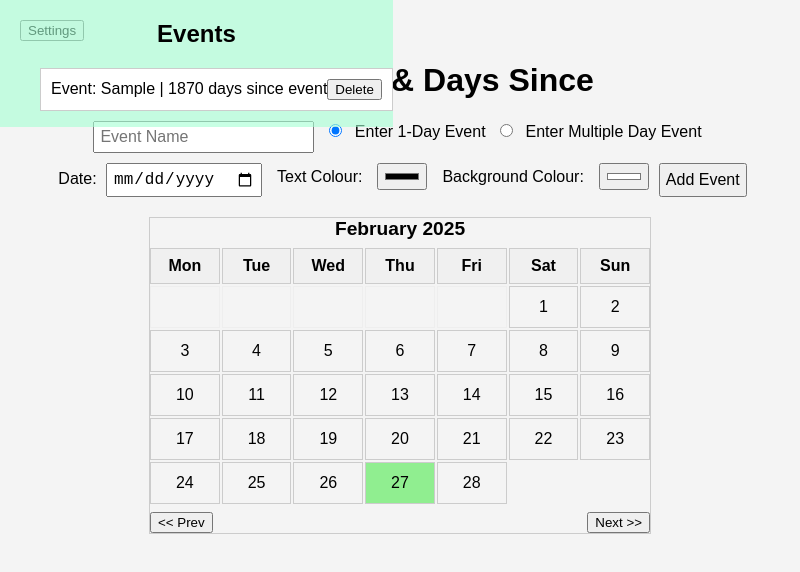
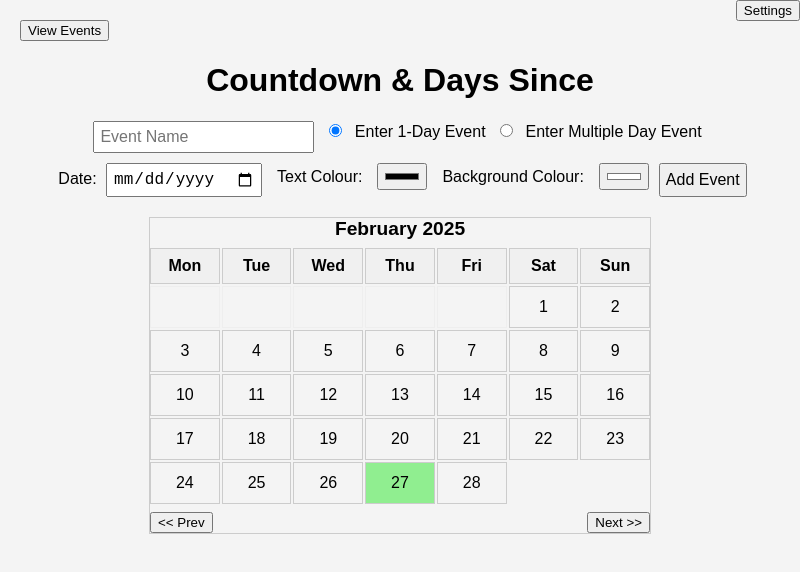
Before and after one commit to TeaElming/event-widget, an Electron app: page index.html in a window 800 px wide. Both pictures are taken after typing "Sample", "2020-01-15" into the empty fields and a click on the button "Add Event". Drawn offline with Linux system fonts and the light colour scheme; files whose address does not match are found by name.

Commit message:
Updated functionality to open and close list of events

```diff
--- a/components/css/calendar.css
+++ b/components/css/calendar.css
@@ -26,7 +26,8 @@
 .calendar-grid {
   display: grid;
   grid-template-columns: repeat(7, 1fr);
-  gap: 2px; /* small gap between cells */
+  gap: 2px;
+  /* small gap between cells */
 }
 
 /* Headers for days of the week (Mon, Tue, etc.) */
@@ -54,7 +55,8 @@
   display: flex;
   justify-content: center;
   align-items: center;
-  cursor: pointer; /* if you want a pointer on hover */
+  cursor: pointer;
+  /* if you want a pointer on hover */
 }
 
 .calendar-day:hover {
--- a/components/css/eventList.css
+++ b/components/css/eventList.css
@@ -1,6 +1,38 @@
 #events-list {
   position: fixed;
+  top: 0;
   left: 0;
-  top: 0; /* or wherever you want it vertically */
+  width: 300px;
+  height: 100%;
   background-color: rgba(163, 255, 211, 0.599);
+
+  /* Start hidden off-screen to the left */
+  transform: translateX(-100%);
+  transition: transform 0.3s ease;
+
+  /* If it’s tall, allow scrolling */
+  overflow-y: auto;
 }
+
+/* When we add the .open class, it slides in */
+#events-list.open {
+  transform: translateX(0);
+}
+
+#event-items {
+  margin: 0;
+  padding: 0;
+  list-style-type: none;
+}
+
+#event-items li {
+  margin: 0;
+  padding: 10px;
+  border: 1px solid #ccc;
+
+  display: flex;
+  align-items: center;
+  justify-content: space-between;
+  cursor: pointer;
+  /* make list items clickable */
+}
--- /dev/null
+++ b/components/js/events.js
@@ -0,0 +1,30 @@
+/**
+ * events.js
+ *
+ * @format
+ */
+
+// Load and save event data from localStorage
+export function loadEvents() {
+	return JSON.parse(localStorage.getItem("events")) || []
+}
+
+export function saveEvents(events) {
+	localStorage.setItem("events", JSON.stringify(events))
+}
+
+// Compute day-difference text
+export function getDateDifferenceText(targetDate) {
+	const now = new Date()
+	now.setHours(0, 0, 0, 0)
+	const target = new Date(targetDate)
+	target.setHours(0, 0, 0, 0)
+	const diff = Math.ceil((target - now) / (1000 * 60 * 60 * 24))
+	if (diff > 0) {
+		return `${diff} days until`
+	} else if (diff < 0) {
+		return `${Math.abs(diff)} days since`
+	} else {
+		return "Today!"
+	}
+}
--- /dev/null
+++ b/components/js/eventsList.js
@@ -0,0 +1,64 @@
+/**
+ * eventList.js
+ *
+ * @format
+ */
+
+import { getDateDifferenceText, saveEvents } from "./events.js"
+
+// Update the display text for a single event
+function updateEventDisplay(element, event) {
+	let displayText = `${event.name}`
+	if (event.type === "single" && event.date) {
+		displayText += ` | ${getDateDifferenceText(event.date)} event`
+	} else if (event.type === "multiple") {
+		if (event.startDate) {
+			displayText += ` | Start: ${getDateDifferenceText(event.startDate)}`
+		}
+		if (event.endDate) {
+			displayText += ` | End: ${getDateDifferenceText(event.endDate)}`
+		}
+	}
+	element.textContent = displayText
+}
+
+// Create and add an event list item to the UI
+export function addEventToList(
+	event,
+	index,
+	events,
+	eventItemsList,
+	renderEvents
+) {
+	const li = document.createElement("li")
+	li.style.color = event.textColour
+	li.style.backgroundColor = event.bgColour
+	li.setAttribute("data-index", index)
+
+	// Description span
+	const eventSpan = document.createElement("span")
+	updateEventDisplay(eventSpan, event)
+	li.appendChild(eventSpan)
+
+	// Delete button
+	const deleteBtn = document.createElement("button")
+	deleteBtn.textContent = "Delete"
+	deleteBtn.addEventListener("click", () => {
+		events.splice(index, 1)
+		saveEvents(events)
+		renderEvents()
+	})
+	li.appendChild(deleteBtn)
+
+	eventItemsList.appendChild(li)
+}
+
+// Re-render all events in the UI
+export function renderEvents(events, eventItemsList) {
+	eventItemsList.innerHTML = ""
+	events.forEach((event, index) => {
+		addEventToList(event, index, events, eventItemsList, () => {
+			renderEvents(events, eventItemsList)
+		})
+	})
+}
--- a/index.html
+++ b/index.html
@@ -11,8 +11,13 @@
 </head>
 
 <body>
+  <!-- Toggle Button -->
+  <button id="toggle-events-btn" class="toggle-button">View Events</button>
+
   <!-- Placeholder Settings Button -->
-  <button id="settings-btn">Settings</button>
+  <button id="settings-btn" style="position: absolute; top: 0; right: 0;">
+    Settings
+  </button>
 
   <h1>Countdown & Days Since</h1>
 
@@ -63,9 +68,12 @@
   <!-- Calendar Container -->
   <div id="calendar-container"></div>
 
-  <script type="module" src="renderer.js"></script>
+  <script type="module" src="./renderer.js"></script>
+  <script type="module" src="./components/js/calendar.js"></script>
+  <script type="module" src="./components/js/events.js"></script>
+  <script type="module" src="./components/js/eventsList.js"></script>
 
-  <script type="module" src="calendar.js"></script>
+
 </body>
 
 </html>
--- a/renderer.js
+++ b/renderer.js
@@ -1,8 +1,20 @@
-/** @format */
+/**
+ * renderer.js
+ *
+ * @format
+ */
 
 import Calendar from "./components/js/calendar.js"
 
+import {
+  loadEvents,
+  saveEvents,
+  getDateDifferenceText,
+} from "./components/js/events.js"
+import { renderEvents } from "./components/js/eventsList.js"
+
 document.addEventListener("DOMContentLoaded", () => {
+  // Grab form & DOM elements
   const eventNameInput = document.getElementById("event-name")
   const singleDateInput = document.getElementById("single-date")
   const startDateInput = document.getElementById("start-date")
@@ -16,21 +28,20 @@ document.addEventListener("DOMContentLoaded", () => {
     "multiple-date-container"
   )
   const eventTypeRadios = document.getElementsByName("event-type")
+
+  // Initialize the Calendar
   const myCalendar = new Calendar("calendar-container")
-  console.log("Triggered")
   myCalendar.render()
 
-	//  CALENDAR STYLING
+  // Highlight today's date in light green
   const today = new Date()
   const yyyy = today.getFullYear()
   const mm = String(today.getMonth() + 1).padStart(2, "0")
   const dd = String(today.getDate()).padStart(2, "0")
   const todayStr = `${yyyy}-${mm}-${dd}`
+  myCalendar.setDateStyle(todayStr, { backgroundColor: "lightgreen" })
 
-	myCalendar.setDateStyle(todayStr, { backgroundColor: "lightgreen" })
-	// END OF CALENDAR STYLING
-
-	// Toggle date input containers based on selected event type
+  // Show/hide the appropriate date inputs based on event type selection
   eventTypeRadios.forEach((radio) => {
     radio.addEventListener("change", () => {
       if (radio.value === "single" && radio.checked) {
@@ -43,80 +54,15 @@ document.addEventListener("DOMContentLoaded", () => {
     })
   })
 
-	// Load events from localStorage
-	let events = JSON.parse(localStorage.getItem("events")) || []
+  // Load existing events from localStorage
+  let events = loadEvents()
 
-	// Save events back to localStorage
-	function saveEvents() {
-		localStorage.setItem("events", JSON.stringify(events))
+  // Function to re-render the event list
+  function reRenderEvents() {
+    renderEvents(events, eventItemsList)
   }
 
-	// Helper function to compute the difference in days and return appropriate text
-	function getDateDifferenceText(targetDate) {
-		const now = new Date()
-		now.setHours(0, 0, 0, 0)
-		const target = new Date(targetDate)
-		target.setHours(0, 0, 0, 0)
-		const diff = Math.ceil((target - now) / (1000 * 60 * 60 * 24))
-		if (diff > 0) {
-			return `${diff} days until`
-		} else if (diff < 0) {
-			return `${Math.abs(diff)} days since`
-		} else {
-			return "Today!"
-		}
-	}
-
-	// Update the display text for an event
-	function updateEventDisplay(element, event) {
-		let displayText = `Event: ${event.name}`
-		if (event.type === "single" && event.date) {
-			displayText += ` | ${getDateDifferenceText(event.date)} event`
-		} else if (event.type === "multiple") {
-			if (event.startDate) {
-				displayText += ` | Start: ${getDateDifferenceText(event.startDate)}`
-			}
-			if (event.endDate) {
-				displayText += ` | End: ${getDateDifferenceText(event.endDate)}`
-			}
-		}
-		element.textContent = displayText
-	}
-
-	// Create and add an event list item to the UI
-	function addEventToList(event, index) {
-		const li = document.createElement("li")
-		li.style.color = event.textColour
-		li.style.backgroundColor = event.bgColour
-		li.setAttribute("data-index", index)
-
-		// Create a span to hold the event description
-		const eventSpan = document.createElement("span")
-		updateEventDisplay(eventSpan, event)
-		li.appendChild(eventSpan)
-
-		// Create a delete button
-		const deleteBtn = document.createElement("button")
-		deleteBtn.textContent = "Delete"
-		deleteBtn.addEventListener("click", () => {
-			events.splice(index, 1)
-			saveEvents()
-			renderEvents()
-		})
-		li.appendChild(deleteBtn)
-
-		eventItemsList.appendChild(li)
-	}
-
-	// Render all events in the UI
-	function renderEvents() {
-		eventItemsList.innerHTML = ""
-		events.forEach((event, index) => {
-			addEventToList(event, index)
-		})
-	}
-
-	// Add new event on button click
+  // Add a new event on button click
   addEventButton.addEventListener("click", () => {
     const selectedType = document.querySelector(
       'input[name="event-type"]:checked'
@@ -138,10 +84,10 @@ document.addEventListener("DOMContentLoaded", () => {
     // Only add event if a name is provided
     if (newEvent.name.trim() !== "") {
       events.push(newEvent)
-			saveEvents()
-			renderEvents()
+      saveEvents(events) // save to localStorage
+      reRenderEvents() // update the UI
 
-			// Clear input fields after adding
+      // Clear input fields
       eventNameInput.value = ""
       singleDateInput.value = ""
       startDateInput.value = ""
@@ -149,22 +95,36 @@ document.addEventListener("DOMContentLoaded", () => {
     }
   })
 
-	// Live update the countdown every minute
+  // Live update the countdown text every minute
   setInterval(() => {
-		const listItems = document.querySelectorAll("#event-items li")
-		listItems.forEach((li) => {
-			const index = li.getAttribute("data-index")
-			const eventSpan = li.querySelector("span")
-			if (events[index] && eventSpan) {
-				updateEventDisplay(eventSpan, events[index])
+    // We can simply re-render the UI since it calls getDateDifferenceText again
+    reRenderEvents()
+  }, 60000)
+
+  // Initial render on load
+  reRenderEvents()
+
+  // --- Side panel logic: Hide/Show the events list ---
+  const toggleEventsBtn = document.getElementById("toggle-events-btn")
+  const eventsListEl = document.getElementById("events-list")
+
+  toggleEventsBtn.addEventListener("click", () => {
+    eventsListEl.classList.toggle("open")
+  })
+
+  document.getElementById("event-items").addEventListener("click", () => {
+    eventsListEl.classList.remove("open")
+  })
+
+  document.addEventListener("click", (e) => {
+    const clickInsideList = eventsListEl.contains(e.target)
+    const clickToggleBtn = toggleEventsBtn.contains(e.target)
+    if (!clickInsideList && !clickToggleBtn) {
+      eventsListEl.classList.remove("open")
     }
   })
-	}, 60000) // updates every 60 seconds
 
-	// Initial render on load
-	renderEvents()
-
-	// Placeholder for the Settings button (future implementation)
+  // Settings button placeholder
   document.getElementById("settings-btn").addEventListener("click", () => {
     alert("Settings functionality will be implemented in the future.")
   })
--- a/style.css
+++ b/style.css
@@ -4,7 +4,8 @@ body {
   background-color: #f4f4f4;
 }
 
-h1, h2 {
+h1,
+h2 {
   text-align: center;
 }
 
@@ -23,20 +24,6 @@ h1, h2 {
   padding: 5px;
 }
 
-#events-list {
-  max-width: 800px;
-  margin: 0 auto;
-}
-
-#event-items li {
-  margin: 10px 0;
-  padding: 10px;
-  border: 1px solid #ccc;
-  background: #fff;
-  display: flex;
-  justify-content: space-between;
-  align-items: center;
-}
 
 #calendar-container {
   border: 1px solid #ccc;
```
Also changed, not shown: package.json (line endings or trailing spaces). Lines whose indentation alone changed are shown as unchanged.
